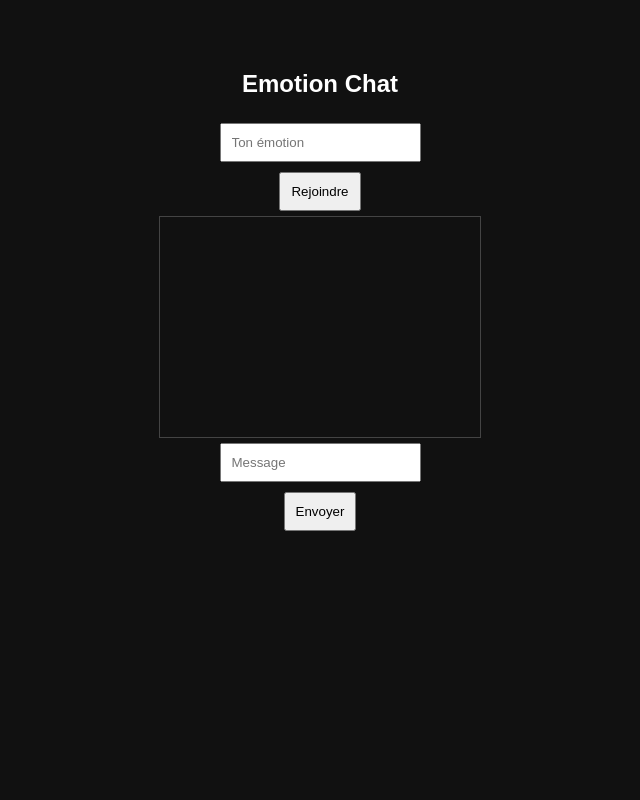
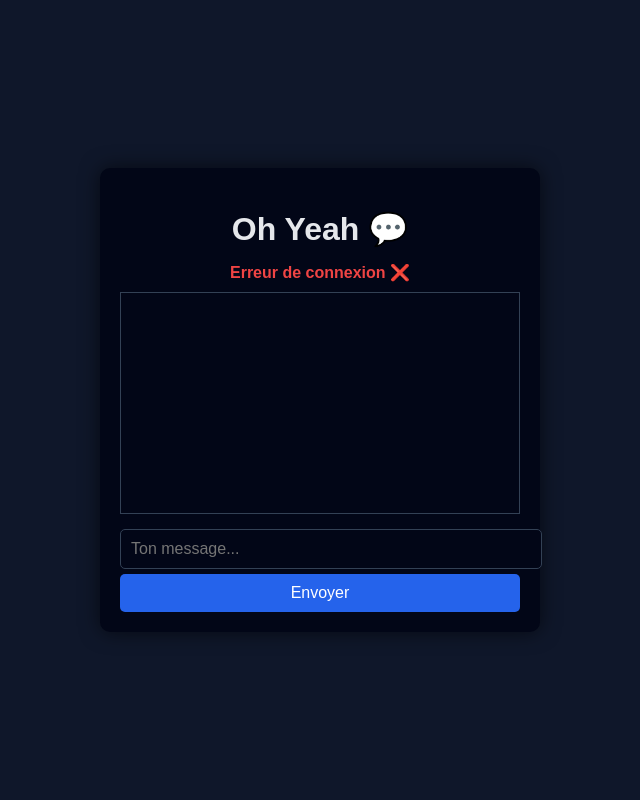
Before and after one commit to jj947/oh-yeah, a Flask app: page / in a window 1280 px wide. Shown: the whole page, without its empty margins (320-960 px from the left). Run offline with Flask 3, Linux system fonts and the light colour scheme; some libraries are stand-ins or nearby versions.

Commit message:
Update index.html

```diff
--- a/templates/index.html
+++ b/templates/index.html
@@ -1,64 +1,139 @@
 <!DOCTYPE html>
 <html lang="fr">
 <head>
-    <meta charset="UTF-8">
-    <title>Emotion Chat</title>
-    <script src="https://cdn.socket.io/4.7.5/socket.io.min.js"></script>
+  <meta charset="UTF-8" />
+  <title>Oh Yeah</title>
+  <meta name="viewport" content="width=device-width, initial-scale=1.0" />
+
   <style>
     body {
       font-family: Arial, sans-serif;
-            background: #111;
+      background: #0f172a;
+      color: #e5e7eb;
+      margin: 0;
+      padding: 0;
+      display: flex;
+      justify-content: center;
+      align-items: center;
+      height: 100vh;
+    }
+
+    #container {
+      background: #020617;
+      padding: 20px;
+      border-radius: 10px;
+      width: 90%;
+      max-width: 400px;
+      box-shadow: 0 0 20px rgba(0,0,0,0.6);
+    }
+
+    h1 {
+      text-align: center;
+      margin-bottom: 15px;
+    }
+
+    #status {
+      text-align: center;
+      margin-bottom: 10px;
+      font-weight: bold;
+    }
+
+    #messages {
+      height: 200px;
+      overflow-y: auto;
+      border: 1px solid #334155;
+      padding: 10px;
+      margin-bottom: 10px;
+      background: #020617;
+    }
+
+    .msg {
+      margin-bottom: 5px;
+    }
+
+    input, button {
+      width: 100%;
+      padding: 10px;
+      margin-top: 5px;
+      border-radius: 5px;
+      border: none;
+      font-size: 16px;
+    }
+
+    input {
+      background: #020617;
+      color: #e5e7eb;
+      border: 1px solid #334155;
+    }
+
+    button {
+      background: #2563eb;
       color: white;
-            display: flex;
-            flex-direction: column;
-            align-items: center;
-            margin-top: 50px;
+      cursor: pointer;
     }
-        input, button {
-            padding: 10px;
-            margin: 5px;
-        }
-        #messages {
-            width: 300px;
-            height: 200px;
-            border: 1px solid #444;
-            overflow-y: auto;
-            padding: 10px;
+
+    button:active {
+      background: #1d4ed8;
     }
   </style>
 </head>
 <body>
 
-<h2>Emotion Chat</h2>
-
-<input id="emotion" placeholder="Ton émotion">
-<button onclick="joinEmotion()">Rejoindre</button>
+  <div id="container">
+    <h1>Oh Yeah 💬</h1>
+    <div id="status">Connexion…</div>
 
     <div id="messages"></div>
 
-<input id="message" placeholder="Message">
+    <input id="messageInput" placeholder="Ton message..." />
     <button onclick="sendMessage()">Envoyer</button>
+  </div>
+
+  <!-- Socket.IO -->
+  <script src="https://cdn.socket.io/4.7.5/socket.io.min.js"></script>
 
   <script>
+    const statusDiv = document.getElementById("status");
+    const messagesDiv = document.getElementById("messages");
+    const input = document.getElementById("messageInput");
+
     const socket = io({
-  transports: ["polling"]
+      path: "/socket.io",
+      transports: ["polling"],   // ← IMPORTANT pour mobile
+      secure: true
     });
 
-    function joinEmotion() {
-        const emotion = document.getElementById("emotion").value;
-        socket.emit("join", { emotion });
+    socket.on("connect", () => {
+      statusDiv.textContent = "Connecté ✅";
+      statusDiv.style.color = "#22c55e";
+    });
+
+    socket.on("connect_error", (err) => {
+      statusDiv.textContent = "Erreur de connexion ❌";
+      statusDiv.style.color = "#ef4444";
+      console.log(err);
+    });
+
+    socket.on("message", (msg) => {
+      const div = document.createElement("div");
+      div.className = "msg";
+      div.textContent = msg;
+      messagesDiv.appendChild(div);
+      messagesDiv.scrollTop = messagesDiv.scrollHeight;
+    });
+
+    function sendMessage() {
+      const msg = input.value.trim();
+      if (msg === "") return;
+
+      socket.send(msg);
+      input.value = "";
     }
 
-    function sendMessage() {
-        const msg = document.getElementById("message").value;
-        socket.emit("message", { message: msg });
-        document.getElementById("message").value = "";
+    input.addEventListener("keypress", (e) => {
+      if (e.key === "Enter") {
+        sendMessage();
       }
-
-    socket.on("message", data => {
-        const div = document.getElementById("messages");
-        div.innerHTML += `<div>${data.message}</div>`;
-        div.scrollTop = div.scrollHeight;
     });
   </script>
 
```
Lines whose indentation alone changed are shown as unchanged.
